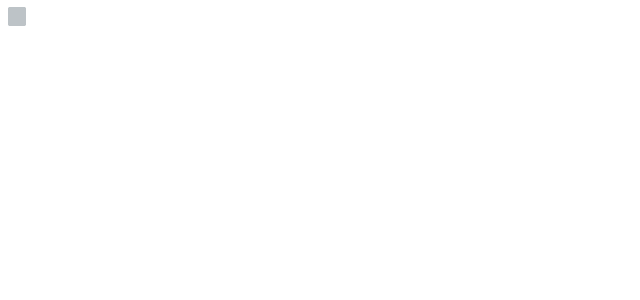
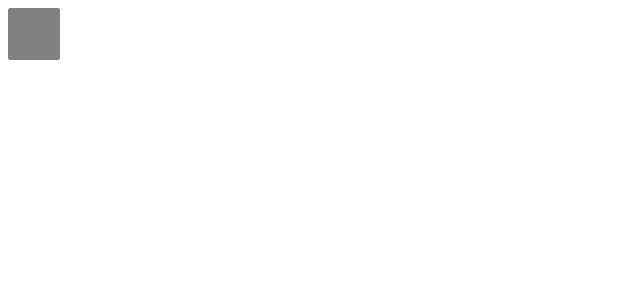
Before and after one commit to DavidRnR/ngx-checkbox, an Angular app: page / in a window 1280 px wide. Shown: the top 300 px of the page, without its empty margins (0-640 px from the left). Built offline with nearby package versions, Linux system fonts and the light colour scheme.

Commit message:
Set class for checked and no checked. Size implemented

```diff
--- a/package.json
+++ b/package.json
@@ -1,6 +1,6 @@
 {
   "name": "ngx-checkbox",
-  "version": "0.0.0",
+  "version": "0.0.2",
   "license": "MIT",
   "scripts": {
     "ng": "ng",
--- a/src/app/app.component.html
+++ b/src/app/app.component.html
@@ -1 +1,3 @@
-<ngx-checkbox [iconClass]="'fas fa-check'"></ngx-checkbox>
+<ngx-checkbox [iconClass]="'fas fa-check'" [checkedClass]="'checkbox-checked'" [nocheckedClass]="'checkbox-no-checked'"
+    [size]="50">
+</ngx-checkbox>
--- a/src/app/modules/ngx-checkbox/ngx-checkbox.component.css
+++ b/src/app/modules/ngx-checkbox/ngx-checkbox.component.css
@@ -1,26 +1,24 @@
 label.ngx-checkbox {
-    width: 20px;
-    height: 20px;
-    border: 1px solid #BDC3C7;
-    border-radius: 2px;
-    background-color: #BDC3C7;
+    display: block;
     cursor: pointer;
+    text-align: center;
 }
+
 label.ngx-checkbox input[type="checkbox"] {
     display: none;
 }
 
- label.ngx-checkbox input[type="checkbox"]:checked + .ngx-span-checkbox > .ngx-icon-checkbox {
+label.ngx-checkbox input[type="checkbox"]:checked+.ngx-span-checkbox>.ngx-icon-checkbox {
     opacity: 1;
-    color: white;
+    color: black;
 }
 
-label.ngx-checkbox input[type="checkbox"] + .ngx-span-checkbox > .ngx-icon-checkbox {
+label.ngx-checkbox input[type="checkbox"]+.ngx-span-checkbox>.ngx-icon-checkbox {
     opacity: 0;
-    color: white;
+    color: black;
 }
 
-label.ngx-checkbox .ngx-span-checkbox {
-    /* position: relative;
-    top: -10px; */
+.ngx-checkbox-default {
+    border: 1px solid black;
+    border-radius: 2px;
 }
--- a/src/app/modules/ngx-checkbox/ngx-checkbox.component.html
+++ b/src/app/modules/ngx-checkbox/ngx-checkbox.component.html
@@ -1,4 +1,7 @@
-<label class="ngx-checkbox" ngxCheckbox>
+<label class="ngx-checkbox" ngxCheckbox [checkedClass]="checkedClass" [nocheckedClass]="nocheckedClass"
+       [style.width.px]="size" [style.height.px]="size" [style.lineHeight.px]="size">
   <input type="checkbox" [checked]="(isChecked) ? true : null" (click)="onActionClick($event)" />
-  <span class="ngx-span-checkbox"><i class="ngx-icon-checkbox {{iconClass}}"></i></span>
+  <span class="ngx-span-checkbox">
+    <i class="ngx-icon-checkbox {{iconClass}}"></i>
+  </span>
 </label>
--- a/src/app/modules/ngx-checkbox/ngx-checkbox.component.ts
+++ b/src/app/modules/ngx-checkbox/ngx-checkbox.component.ts
@@ -10,6 +10,10 @@ export class NgxCheckboxComponent {
 
   @Input() isChecked: boolean;
   @Input() iconClass: string;
+  @Input() checkedClass: string;
+  @Input() nocheckedClass: string;
+  @Input() size: number = 16;
+
   @Output() isClicked = new EventEmitter();
 
   @ViewChild(NgxCheckboxDirective) element;
--- a/src/app/modules/ngx-checkbox/ngx-checkbox.directive.ts
+++ b/src/app/modules/ngx-checkbox/ngx-checkbox.directive.ts
@@ -4,6 +4,11 @@ import { Directive, HostListener, Input, ElementRef, AfterViewInit } from '@angu
     selector: '[ngxCheckbox]',
 })
 export class NgxCheckboxDirective implements AfterViewInit {
+
+    @Input() checkedClass: string;
+    @Input() nocheckedClass: string;
+
+    private defaultClass: string = 'ngx-checkbox-default';
 
     constructor(private element: ElementRef) {
 
@@ -36,13 +41,39 @@ export class NgxCheckboxDirective implements AfterViewInit {
      */
     private setStyle() {
         if (this.element.nativeElement.children[0].checked) {
-            this.element.nativeElement.style.backgroundColor = '#002584';
-            this.element.nativeElement.style.border = '1px solid #002584';
+            // If there is not a custom class - Set a default
+            if (this.checkedClass) {
+                this.element.nativeElement.classList.remove(this.defaultClass);
+                this.element.nativeElement.classList.remove(this.nocheckedClass);
+                if (!this.hasClass(this.element.nativeElement, this.checkedClass)) {
+                    this.element.nativeElement.className += ' ' + this.checkedClass;
+                }
+            }
+            else if (!this.hasClass(this.element.nativeElement, this.defaultClass)) {
+                this.element.nativeElement.classList.remove(this.nocheckedClass);
+                this.element.nativeElement.className += ' ' + this.defaultClass;
+            }
         }
         else {
-            this.element.nativeElement.style.backgroundColor = '#BDC3C7';
-            this.element.nativeElement.style.border = '1px solid #BDC3C7';
+            // If there is not a custom class - Set a default
+            if (this.nocheckedClass) {
+                this.element.nativeElement.classList.remove(this.defaultClass);
+                this.element.nativeElement.classList.remove(this.checkedClass);
+                if (!this.hasClass(this.element.nativeElement, this.nocheckedClass)) {
+                    this.element.nativeElement.className += ' ' + this.nocheckedClass;
+                }
+            }
+            else if (!this.hasClass(this.element.nativeElement, this.defaultClass)) {
+                this.element.nativeElement.classList.remove(this.checkedClass);
+                this.element.nativeElement.className += ' ' + this.defaultClass;
+            }
+
         }
+    }
+
+    //Check if element has class
+    private hasClass(target: any, elementClassName: string) {
+        return new RegExp('(\\s|^)' + elementClassName + '(\\s|$)').test(target.className);
     }
 
     /**
--- a/src/styles.css
+++ b/src/styles.css
@@ -1 +1,12 @@
 /* You can add global styles to this file, and also import other style files */
+.checkbox-checked {
+    background-color: goldenrod;
+    border: 1px solid goldenrod;
+    border-radius: 2px;
+}
+
+.checkbox-no-checked {
+    background-color: grey;
+    border: 1px solid grey;
+    border-radius: 2px;
+}
```
Also changed, not shown: 1 other file (tests, documents, lock files or other folders).
